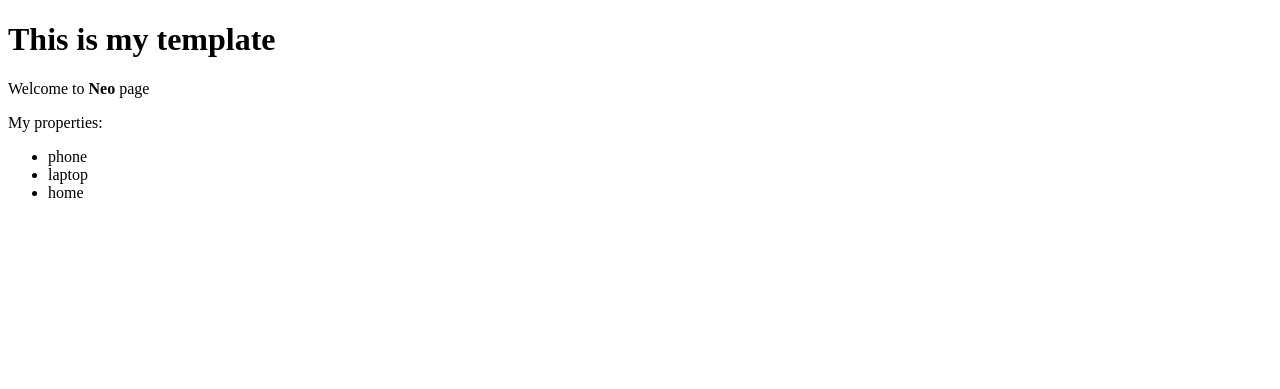
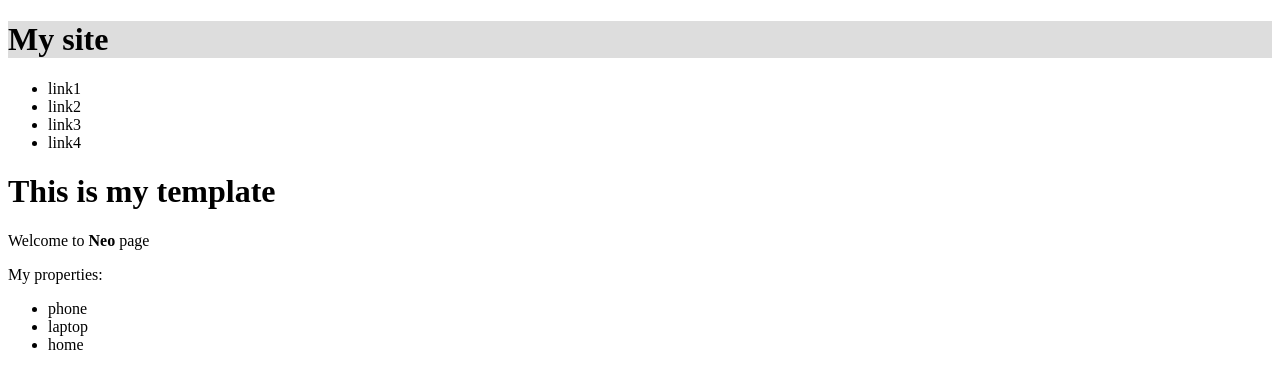
Before and after one commit to neonguyen1986/Python-Django, a Django app: page /polls/ in a window 1280 px wide. Shown: the top 389 px of the page. Run offline with Django 3.2, Linux system fonts and the light colour scheme.

Commit message:
Template part 2 - using base in index.html

```diff
--- /dev/null
+++ b/polls/templates/polls/base.html
@@ -0,0 +1,36 @@
+<!DOCTYPE html>
+<html lang="en">
+
+
+<head>
+    <meta charset="UTF-8">
+    <meta name="viewport" content="width=, initial-scale=1.0">
+    <title>Document</title>
+    <style>
+        .header {
+            background-color: #ddd;
+        }
+    </style>
+</head>
+
+
+<body>
+    <div class="header">
+        <h1>My site</h1>
+    </div>
+    <div class="menu">
+        <ul>
+            <li>link1</li>
+            <li>link2</li>
+            <li>link3</li>
+            <li>link4</li>
+        </ul>
+    </div>
+    <div class="content">
+        {% block content1 %}
+        {% endblock %}
+    </div>
+</body>
+
+
+</html>
--- a/polls/templates/polls/index.html
+++ b/polls/templates/polls/index.html
@@ -1,13 +1,6 @@
-<!DOCTYPE html>
-<html lang="en">
+{% extends 'polls/base.html' %}
 
-<head>
-    <meta charset="UTF-8">
-    <meta name="viewport" content="width=device-width, initial-scale=1.0">
-    <title>Document</title>
-</head>
-
-<body>
+{% block content1 %}
 <h1>This is my template</h1>
 <p> Welcome to <b>{{name}}</b> page</p>
 <p>My properties:</p>
@@ -16,6 +9,4 @@
     <li>{{ item }}</li>
     {% endfor %}
 </ul>
-</body>
-
-</html>
+{% endblock %}
```
Lines whose indentation alone changed are shown as unchanged.
